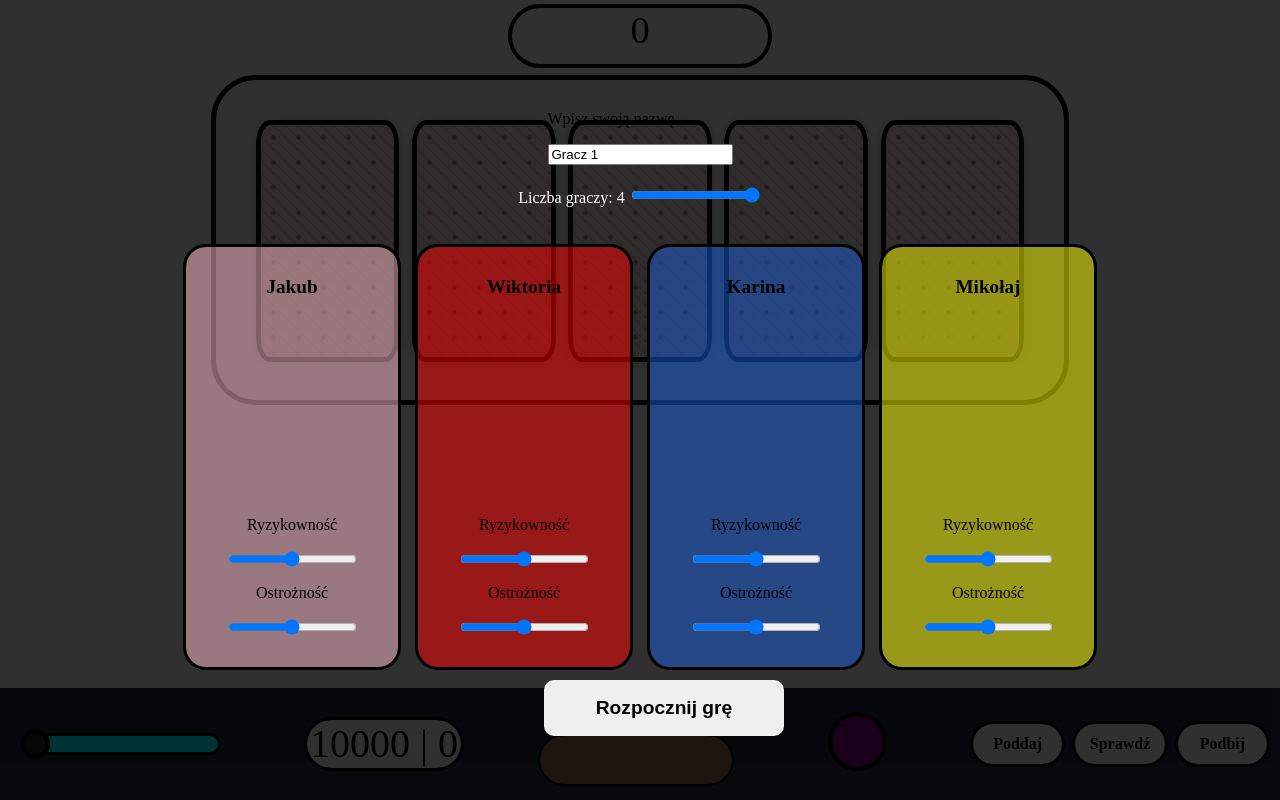
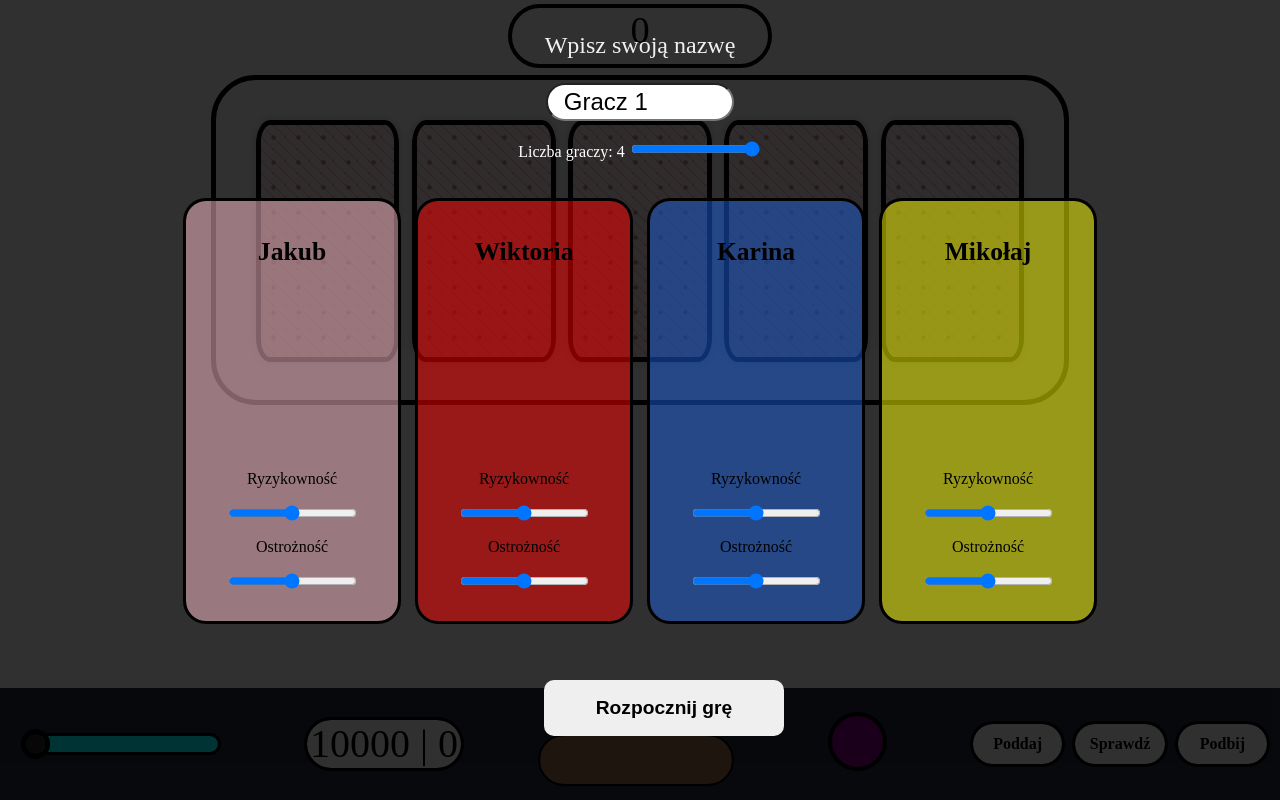
Before and after one commit to Czarny690/poker, a plain HTML site: page index.html in a window 1280 px wide. Drawn offline with Linux system fonts and the light colour scheme.

Commit message:
Update style.css

```diff
--- a/style.css
+++ b/style.css
@@ -444,6 +444,7 @@ background-size: 25px 25px, 12px 12px;
     align-items: center;
     justify-content: center;
     gap: 20px;
+    transition: ease 0.5s;
 }
 
 #kontroler {
@@ -483,7 +484,7 @@ background-size: 25px 25px, 12px 12px;
 }
 
 .karta-gracza p {
-    font-size: 1.2em;
+    font-size: 1.6em;
     font-weight: bold;
     margin-bottom: 10px;
 }
@@ -561,6 +562,7 @@ background-size: 25px 25px, 12px 12px;
     font-size: 50px;
     height: 55vh;
     font-weight: bold;
+    transition: 0.5s;
 }
 #WygranyDiv button {
     width: 25vh;
@@ -571,3 +573,17 @@ background-size: 25px 25px, 12px 12px;
     margin-top: 44vh;
     margin-left: 38vh;
 }
+#Nazwa {
+    font-size: 3vh;
+    color: #f0f0f0;
+    text-align: center;
+    top: 1vh;
+    position: absolute;
+}
+#NazUzy {
+    font-size: 3vh;
+    border-radius: 50px;
+    padding-left: 2vh;
+    height: 4vh;
+    width: 13vw;
+}
```
